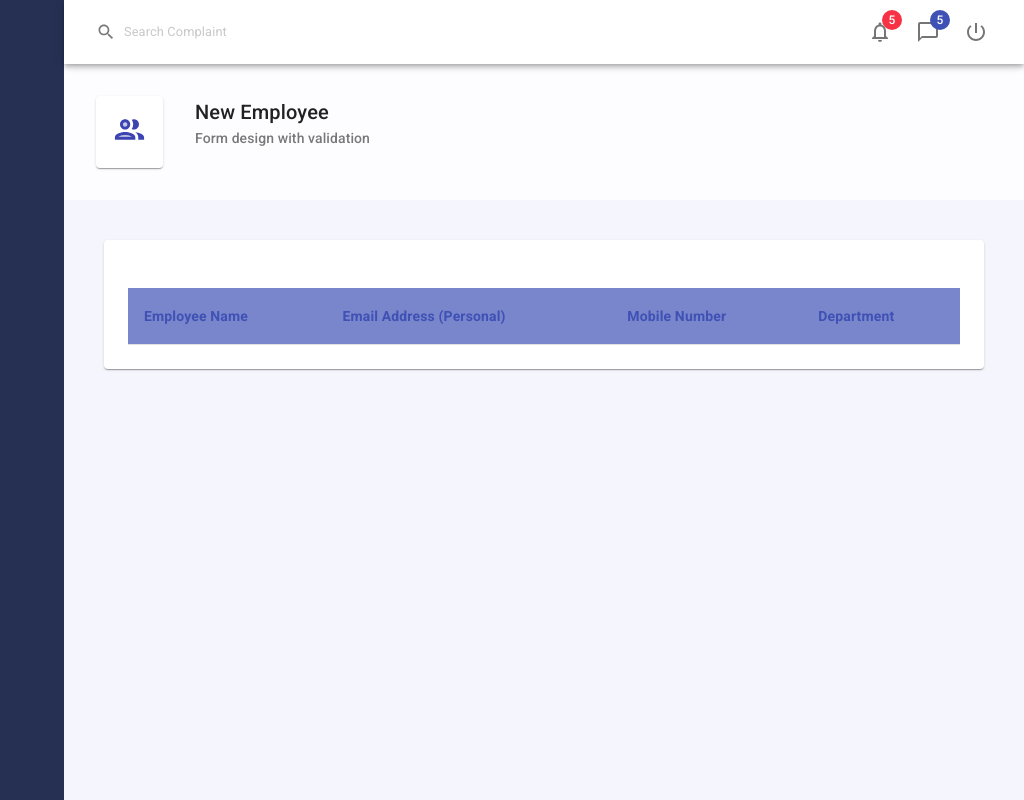
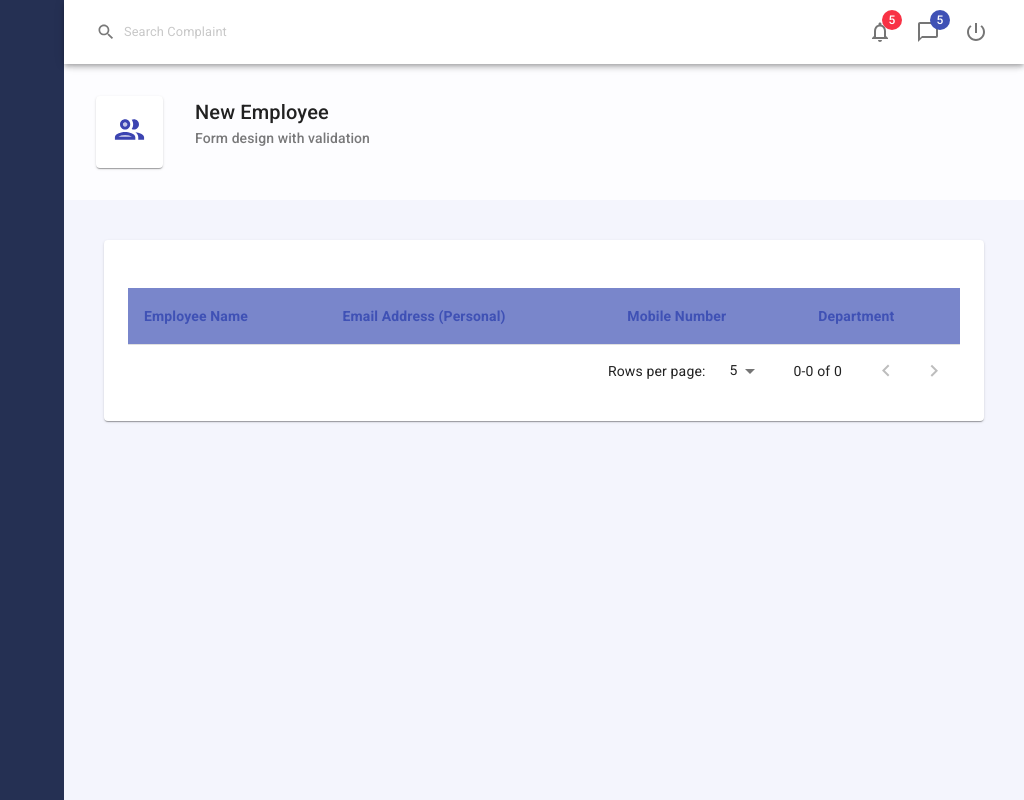
Before and after one commit to ayvicky/demo-material-ui-complete, a React (Create React App) app: page / in a window 1280 px wide. Shown: the whole page, without its empty margins (256-1280 px from the left). Built offline with nearby package versions, Linux system fonts and the light colour scheme.

Commit message:
added pagination for tbale which is reuseable and show pagination with table also

```diff
--- a/src/components/useTable.js
+++ b/src/components/useTable.js
@@ -1,6 +1,6 @@
-import React from 'react'
+import React, {useState} from 'react'
 
-import { makeStyles, Table, TableCell, TableHead, TableRow } from '@material-ui/core'
+import { makeStyles, Table, TableCell, TableHead, TablePagination, TableRow } from '@material-ui/core'
 
 const useStyles = makeStyles(theme => ({
     table: {
@@ -25,6 +25,10 @@
 
     const classes = useStyles();
 
+    const pages = [5, 10, 25]
+    const [page, setPage] = useState(0)
+    const [rowsPerPage, setRowsPerPage] = useState(pages[page])
+
     const TblContainer = props => (
         <Table className={classes.table}>
             {props.children}
@@ -44,8 +48,19 @@
         )
     }
 
+    const TblPagination = () => (
+        <TablePagination
+            rowsPerPageOptions={pages}
+            component='div'
+            count={records.length}
+            rowsPerPage={rowsPerPage}
+            page={page}
+            />
+    )
+
     return {
         TblContainer,
-        TblHead
+        TblHead,
+        TblPagination
     }
 }
--- a/src/pages/Employees/Employees.js
+++ b/src/pages/Employees/Employees.js
@@ -29,7 +29,8 @@
     const [records, setRecords] = useState(employeeService.getAllEmployees() || []);
     const {
       TblContainer,
-      TblHead
+      TblHead,
+      TblPagination
     } = useTable(records, headCells);
     return (
         <>
@@ -53,6 +54,7 @@
                 ))}
               </TableBody>
             </TblContainer>
+            <TblPagination />
           </Paper>
         </>
     )
```
Also changed, not shown: 1 other file (tests, documents, lock files or other folders).
